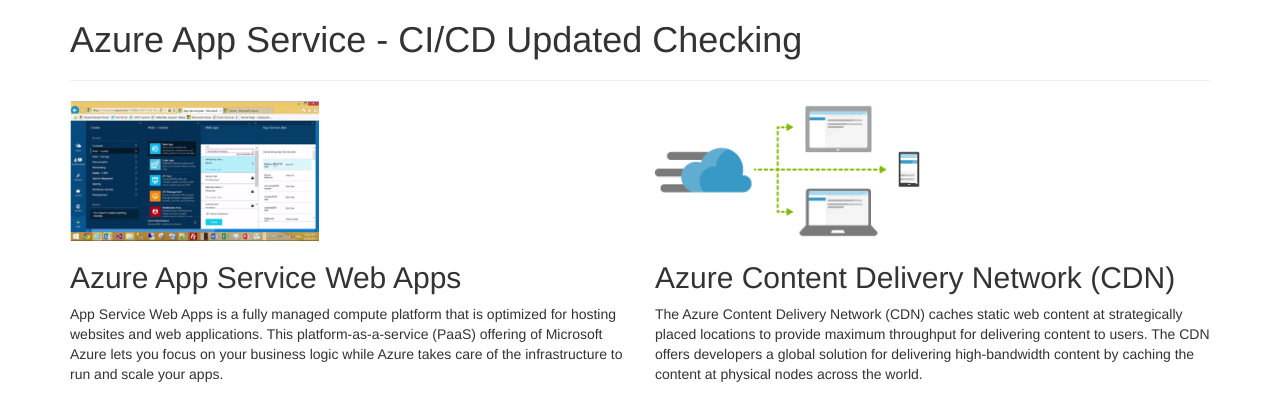
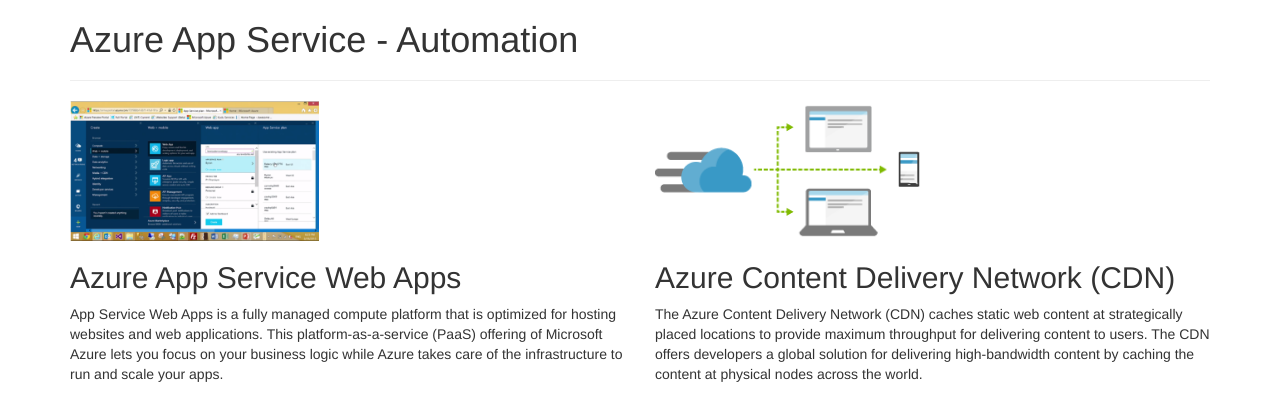
Before and after one commit to gprashant75/azure-html, a plain HTML site: page index.html in a window 1280 px wide. Drawn offline with nearby package versions, Linux system fonts and the light colour scheme.

Commit message:
Update index.html

```diff
--- a/index.html
+++ b/index.html
@@ -16,7 +16,7 @@
   <body>
     <div class="navbar-wrapper">
       <div class="container">
-          <h1>Azure App Service - CI/CD Updated Checking</h1>
+          <h1>Azure App Service - Automation</h1>
           <hr/>
       </div>
     </div>
```
